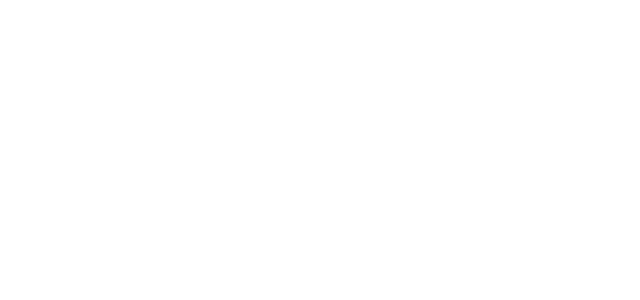
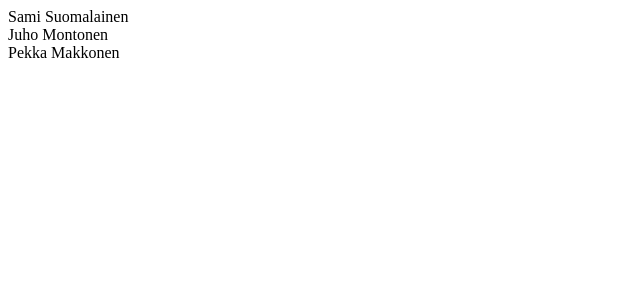
Before and after one commit to juhomontonen/contacts-webapp, an Angular app: page / in a window 1280 px wide. Shown: the top 300 px of the page, without its empty margins (0-640 px from the left). Built offline with nearby package versions, Linux system fonts and the light colour scheme.

Commit message:
First update to contacts app

```diff
--- a/angular.json
+++ b/angular.json
@@ -7,7 +7,7 @@
       "root": "",
       "sourceRoot": "src",
       "projectType": "application",
-      "prefix": "app",
+      "prefix": "cw",
       "schematics": {},
       "architect": {
         "build": {
--- a/src/app/app.component.html
+++ b/src/app/app.component.html
@@ -1,3 +1,3 @@
 <div>
-
+  <cw-contact-list></cw-contact-list>
 </div>
--- a/src/app/app.component.ts
+++ b/src/app/app.component.ts
@@ -1,7 +1,7 @@
 import {Component} from '@angular/core';
 
 @Component({
-  selector: 'app-root',
+  selector: 'cw-root',
   templateUrl: './app.component.html',
   styleUrls: ['./app.component.css']
 })
--- a/src/app/app.module.ts
+++ b/src/app/app.module.ts
@@ -3,10 +3,12 @@
 
 import {AppComponent} from './app.component';
 import {FormsModule} from '@angular/forms';
+import { ContactListComponent } from './contact/contact-list/contact-list.component';
 
 @NgModule({
   declarations: [
-    AppComponent
+    AppComponent,
+    ContactListComponent
   ],
   imports: [
     BrowserModule,
--- /dev/null
+++ b/src/app/contact/contact-list/contact-list.component.html
@@ -0,0 +1,3 @@
+<div *ngFor="let contact of contacts">
+  {{contact.firstName}} {{contact.lastName}}
+</div>
--- /dev/null
+++ b/src/app/contact/contact-list/contact-list.component.ts
@@ -0,0 +1,24 @@
+import {Component, OnInit} from '@angular/core';
+import {Contact} from '../contact';
+
+@Component({
+  selector: 'cw-contact-list',
+  templateUrl: './contact-list.component.html',
+  styleUrls: ['./contact-list.component.css']
+})
+export class ContactListComponent implements OnInit {
+
+  contacts: Contact[];
+
+  constructor() {
+    this.contacts = [];
+  }
+
+  ngOnInit() {
+    this.contacts.push(new Contact('Sami', 'Suomalainen'));
+    this.contacts.push(new Contact('Juho', 'Montonen'));
+    this.contacts.push(new Contact('Pekka', 'Makkonen'));
+    console.log(this.contacts);
+  }
+
+}
--- /dev/null
+++ b/src/app/contact/contact.ts
@@ -0,0 +1,10 @@
+export class Contact {
+  firstName: string;
+  lastName: string;
+
+
+  constructor(firstName?: string, lastName?: string) {
+    this.firstName = firstName;
+    this.lastName = lastName;
+  }
+}
--- a/src/index.html
+++ b/src/index.html
@@ -9,6 +9,6 @@
   <link rel="icon" type="image/x-icon" href="favicon.ico">
 </head>
 <body>
-  <app-root></app-root>
+  <cw-root></cw-root>
 </body>
 </html>
--- a/src/tslint.json
+++ b/src/tslint.json
@@ -4,13 +4,13 @@
         "directive-selector": [
             true,
             "attribute",
-            "app",
+            "cw",
             "camelCase"
         ],
         "component-selector": [
             true,
             "element",
-            "app",
+            "cw",
             "kebab-case"
         ]
     }
```
Also changed, not shown: src/app/contact/contact-list/contact-list.component.css (added).
